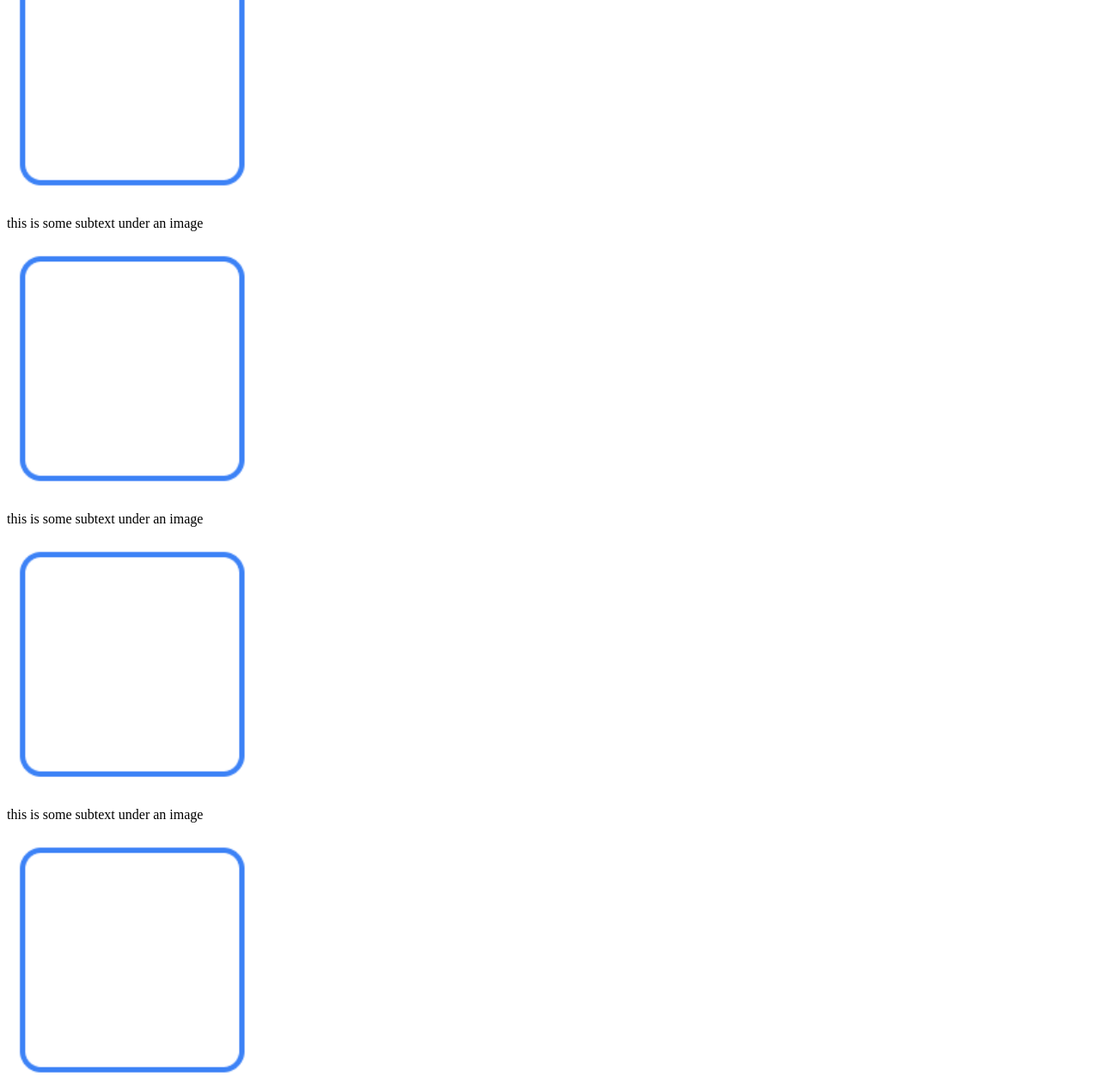
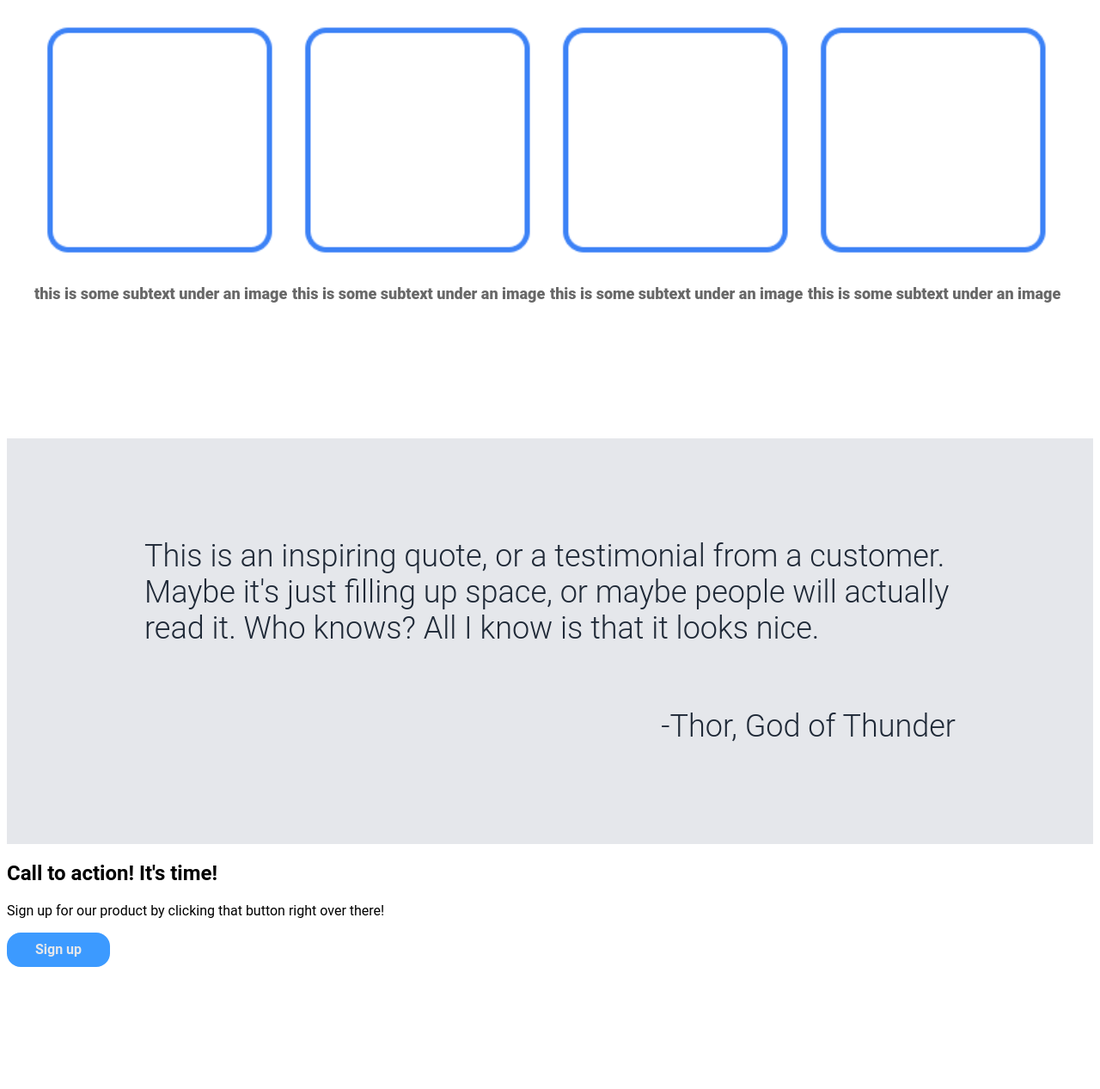
Before and after one commit to log2718/home-page-design-1, a plain HTML site: page index.html in a window 1280 px wide. Shown: the part 659-1926 px from the top of the page at 86% size. After the commit the page ends 1792 px from the top, so only its background shows below. Drawn offline with Linux system fonts and the light colour scheme.

Commit message:
complete info and quote section

```diff
--- a/index.html
+++ b/index.html
@@ -27,19 +27,30 @@
 
     <div class="infosection">
         <h1>Some random information.</h1>
-        <img src="img/pic2.png" alt="picture of a square">
-        <p>this is some subtext under an image</p>
-        <img src="img/pic2.png" alt="picture of a square">
-        <p>this is some subtext under an image</p>
-        <img src="img/pic2.png" alt="picture of a square">
-        <p>this is some subtext under an image</p>
-        <img src="img/pic2.png" alt="picture of a square">
-        <p>this is some subtext under an image</p>
+        <div class="infos">
+            <div class="img_subtext">
+                <img src="img/pic2.png" alt="picture of a square">
+                <p>this is some subtext under an image</p>
+            </div>
+            <div class="img_subtext">
+                <img src="img/pic2.png" alt="picture of a square">
+                <p>this is some subtext under an image</p>
+            </div>
+            <div class="img_subtext">
+                <img src="img/pic2.png" alt="picture of a square">
+                <p>this is some subtext under an image</p>
+            </div>
+            <div class="img_subtext">
+                <img src="img/pic2.png" alt="picture of a square">
+                <p>this is some subtext under an image</p>
+            </div>
+        </div>
     </div>
+
     <div class="quotesection">
-        <p>This is an inspiring quote, or a testimonial from a customer. Maybe it's just filling up space, or maybe
+        <p class="quote">This is an inspiring quote, or a testimonial from a customer. Maybe it's just filling up space, or maybe
             people will actually read it. Who knows? All I know is that it looks nice.</p>
-        <p>-Thor, God of Thunder</p>
+        <p class="author">-Thor, God of Thunder</p>
     </div>
     <div class="signup">
         <h2>Call to action! It's time!</h2>
--- a/style.css
+++ b/style.css
@@ -1,5 +1,8 @@
+* {
+    font-family: roboto;
+}
+
 .topsection {
-    font-family: roboto;
     color: #F9FAF8;
     background-color: #1F2937;
     display: flex;
@@ -39,7 +42,7 @@
 
 .intro img {
     height: auto;
-    width: 500px;
+    width: 560px;
     margin: 80px 0 80px 0;
 }
 
@@ -60,3 +63,39 @@ button {
     font-weight: 700;
     color: #E5E7EB;
 }
+
+
+.infosection {
+    font-size: 26px;
+    color: #1F2937;
+    font-weight: 900;
+    display: flex;
+    flex-direction: column;
+    align-items: center;
+    margin-bottom: 140px;
+}
+
+.infos {
+    display: flex;
+    font-size: 18px;
+    color: rgb(104, 104, 104);
+}
+
+.img_subtext {
+    width: 300px;
+}
+
+.quotesection {
+    background-color: #E5E7EB;
+    font-size: 36px;
+    color: #1F2937;
+    font-weight: 300;
+    display: flex;
+    flex-direction: column;
+    padding: 80px 160px;
+}
+
+.author {
+    display: flex;
+    justify-content: right;
+}
```
